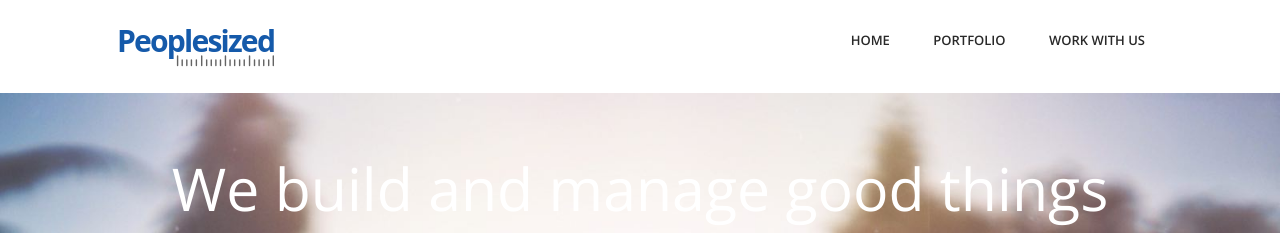
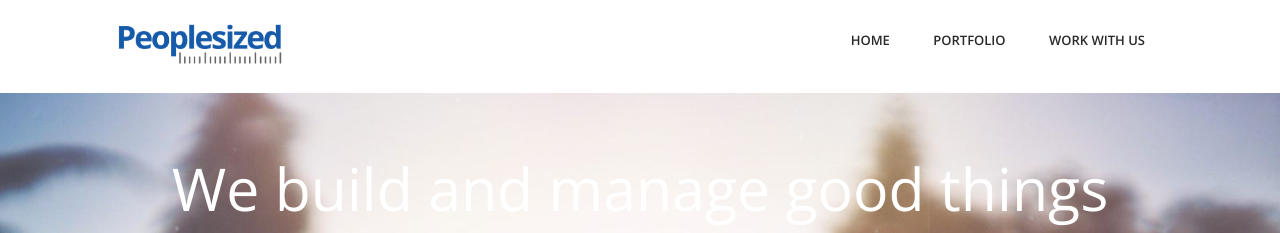
Before and after one commit to Peoplesized/peoplesizedcom, a Jekyll site: the page built from index.html, in a window 1280 px wide. Shown: the top 233 px of the page. Built offline with Jekyll 4.4.1, drawn with Linux system fonts in a browser that asks for light colours; nearby versions of some CDN libraries.

Commit message:
nope. no svg logo today

```diff
--- a/_includes/header.html
+++ b/_includes/header.html
@@ -3,7 +3,7 @@
     <div class='row'>
       <div class='col-29' id='logo'>
         <h1 class='site-title'>
-          <a href='{{site.baseurl}}/' title='Peoplesized'><img class='logo' width='166px' src="/css/images/word.svg" alt="Peoplesized" /></a>
+          <a href='{{site.baseurl}}/' title='Peoplesized'><img class='logo' src="/css/images/word.png" alt="Peoplesized" /></a>
         </h1>
       </div>
       <div class='col-7' id='header-widgets'>
--- a/_sass/_custom.scss
+++ b/_sass/_custom.scss
@@ -1,3 +1,7 @@
+img.logo {
+  max-width: 170px;
+}
+
 h1 {
   font-weight: 100;
   font-size: 59px;
--- a/ext/ext.js
+++ b/ext/ext.js
@@ -4,4 +4,3 @@
 ;{% include ext/jquery.sticky.min.js %}
 ;{% include ext/casanova.menu.min.js %}
 ;{% include ext/casanova.min.js %}
-;{% include ext/modernizr.min.js %}
--- a/js/script.coffee
+++ b/js/script.coffee
@@ -1,9 +1,6 @@
 ---
 ---
 ready = ->
-  if (!Modernizr.svg)
-    $("img.logo").attr("src", "/css/images/word.jpg")
-
   theme = window.casanova
   theme.fixedHeader()
   theme.menu()
```
Also changed, not shown: _includes/ext/modernizr.min.js (deleted), css/images/word.png (added).
